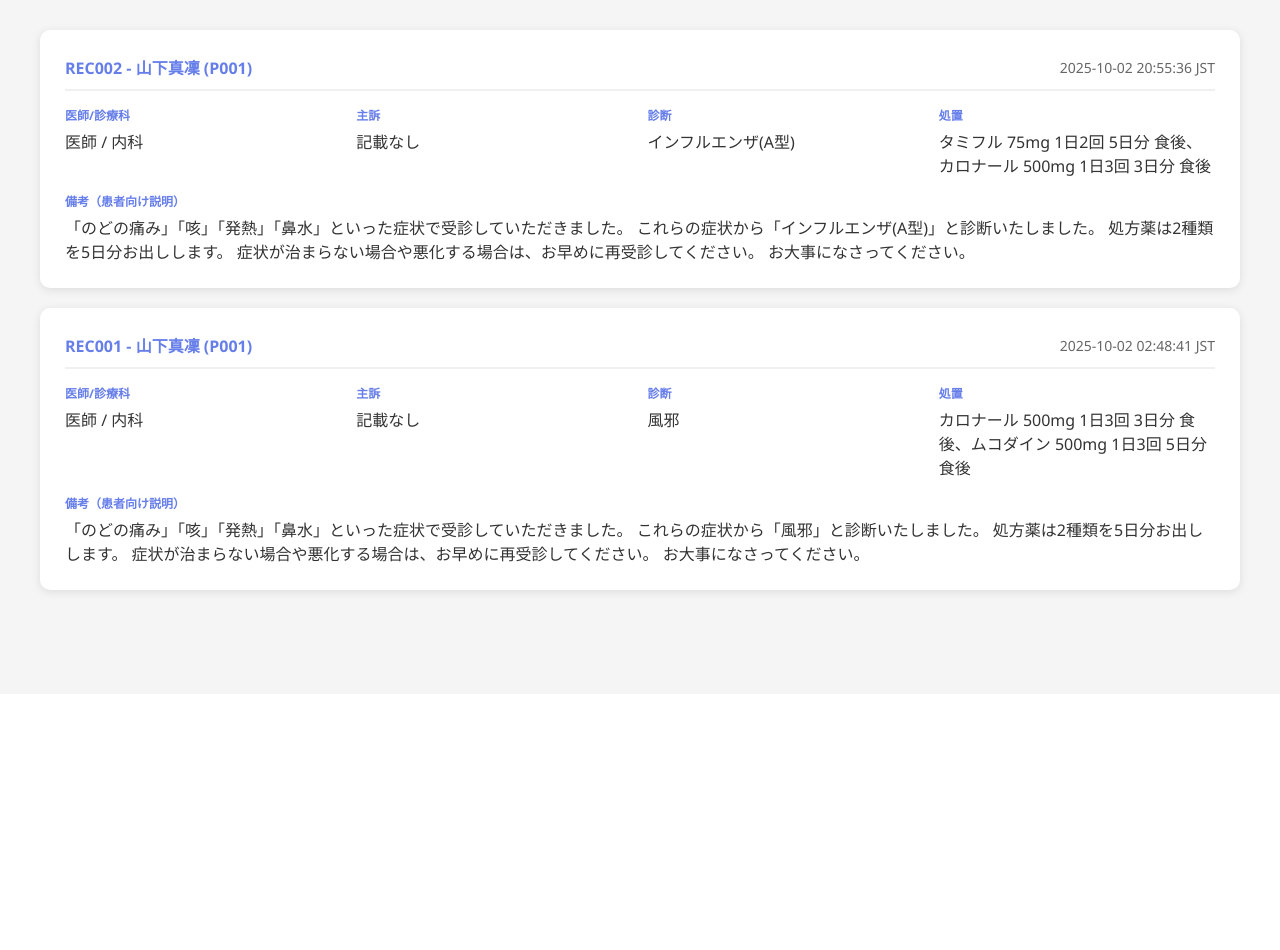
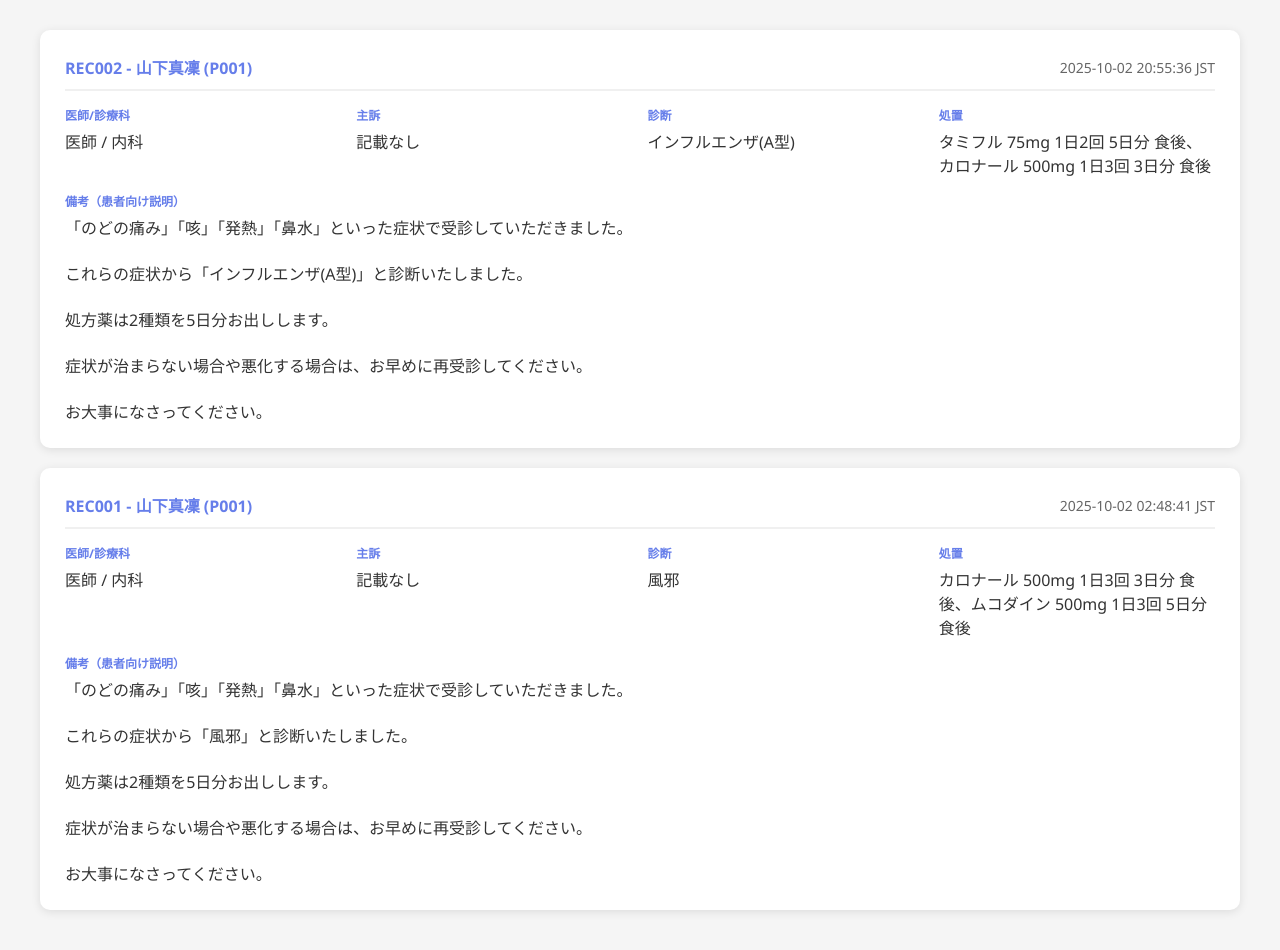
Before and after one commit to Suisan-neki/SecHack365_electronic-medical-record, a Flask app: page /records in a window 1280 px wide. Shown: the part 106-1056 px from the top of the page. Before the commit the page ends 704 px from the top, so only its background shows below. Run offline with Flask 3, Linux system fonts and the light colour scheme.

Commit message:
荳ｻ險ｴ縺ｮ遨ｺ陦ｨ遉ｺ蝠城｡後・繝・ヰ繝・げ繝ｭ繧ｰ霑ｽ蜉縺ｨ蜃ｦ譁ｹ阮ｬ縺ｮ謾ｹ陦瑚｡ｨ遉ｺ繧剃ｿｮ豁｣

```diff
--- a/dummy_ehr_system/app/templates/records.html
+++ b/dummy_ehr_system/app/templates/records.html
@@ -101,16 +101,16 @@
                 </div>
                 <div class="record-item">
                     <label>処置</label>
-                    <value>{{ record.treatment }}</value>
+                    <value style="white-space: pre-line;">{{ record.treatment }}</value>
                 </div>
                 <div class="record-item" style="grid-column: 1 / -1;">
                     <label>備考（患者向け説明）</label>
-                    <value>{{ record.notes }}</value>
+                    <value style="white-space: pre-line;">{{ record.notes }}</value>
                 </div>
                 {% if record.doctor_notes %}
                 <div class="record-item" style="grid-column: 1 / -1; background: #f8f9fa; padding: 10px; border-radius: 5px; border-left: 4px solid #dc3545;">
                     <label>医師メモ（内部記録）</label>
-                    <value>{{ record.doctor_notes }}</value>
+                    <value style="white-space: pre-line;">{{ record.doctor_notes }}</value>
                 </div>
                 {% endif %}
             </div>
```
Also changed, not shown: SecHack365_project/info_sharing_system/app/templates/input_form.html (+9 -1 lines).
